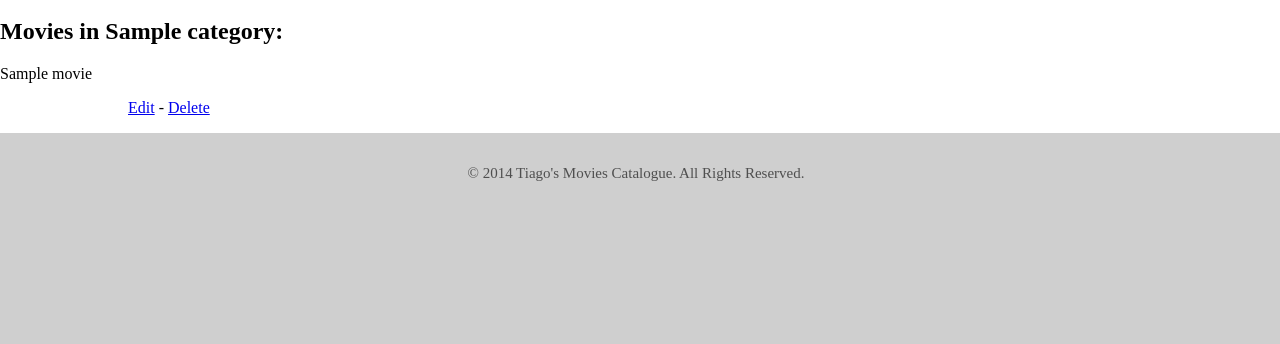
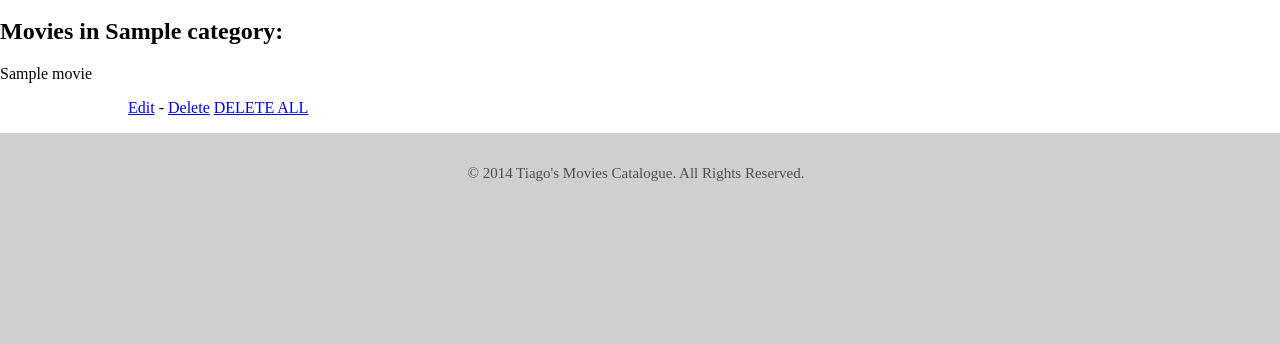
Before and after one commit to belimawr/movies_catalogue, a Django app: page /category/details/1 in a window 1280 px wide. Shown: the part 378-722 px from the top of the page. Run offline with Django 3.2, Linux system fonts and the light colour scheme; a user stored in the database is signed in; tables that the repository leaves empty hold one stand-in row (values such as "Sample post"); some libraries are stand-ins or nearby versions.

Commit message:
comfirmation js

```diff
--- a/catalogue/templates/category_details.html
+++ b/catalogue/templates/category_details.html
@@ -23,10 +23,17 @@ Sorry, no movies in this category :(
 <P style="text-aling: center;">
   <A HREF="{% url 'edit_category'  category.pk %}">Edit</A> -
   <A id="delete_bt" HREF="{% url 'delete_category'  category.pk %}">Delete</A>
+  <A id="delete_bt2" HREF="{% url 'category_delete_all' category.pk %}">
+    DELETE ALL</A>
   <script type="text/javascript">
-$('#delete_bt').on('click', function () {
+ $('#delete_bt').on('click', function () {
         return confirm('Are you sure you want to delete {{ category.name  }}?');
     });
+
+$('#delete_bt2').on('click', function () {
+        return confirm('Are you sure you want to delete {{ category.name  }}?');
+    });
+
   </script>
 </P>
 {% endif %}
```
